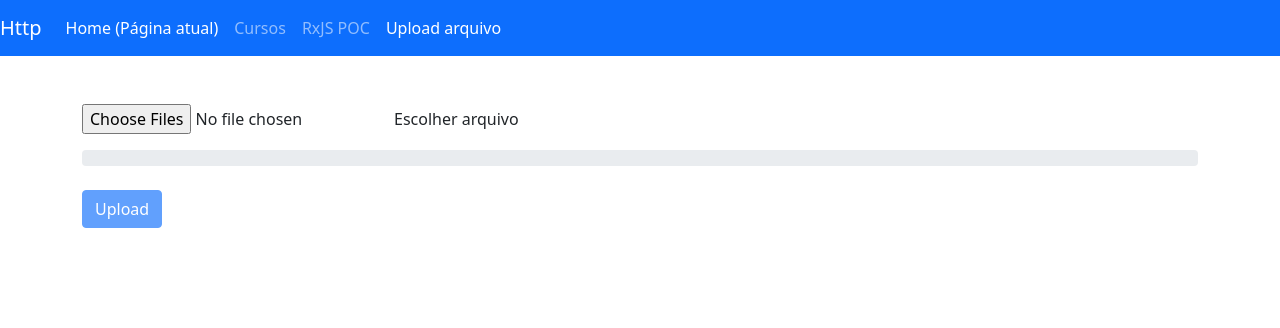
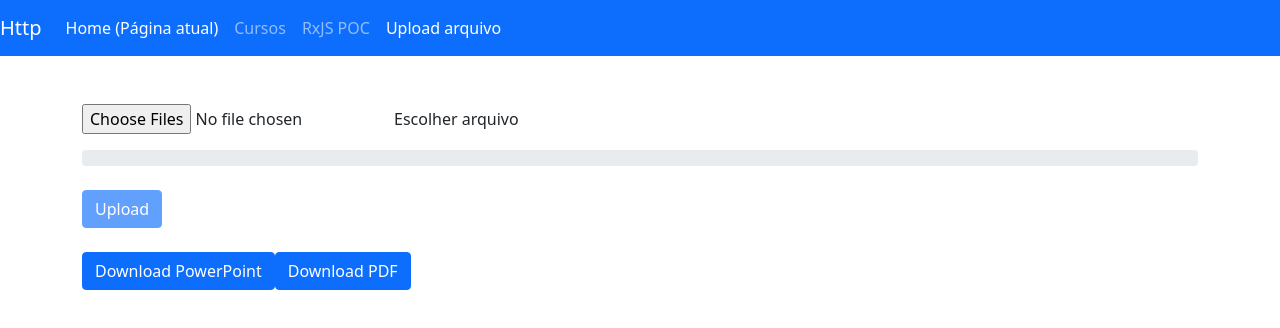
Before and after one commit to AndersonSilva94/estudos-angular-framework, an Angular app in the folder modulo-10-http/http/: page /upload in a window 1280 px wide. Shown: the top 328 px of the page. Built offline with nearby package versions, Linux system fonts and the light colour scheme.

Commit message:
feat: :rocket: Http: Download de Arquivo

```diff
--- a/modulo-10-http/http/src/app/upload-file/upload-file.service.ts
+++ b/modulo-10-http/http/src/app/upload-file/upload-file.service.ts
@@ -22,4 +22,35 @@ export class UploadFileService {
       reportProgress: true
     })
   }
+
+  download(url: string) {
+    return this.http.get(url, {
+      responseType: 'blob' as 'json',
+      // reportProgress -> content-length -> é preciso que o back-end forneça essa informação
+    })
+  }
+
+  handleFile(res: any, fileName: string) {
+    const file = new Blob([res], {
+      type: res.type
+    });
+
+    // IE
+    if (window.navigator && (window.navigator as any).msSaveOrOpenBlob) {
+      (window.navigator as any).msSaveOrOpenBlob(file);
+      return;
+    }
+
+    //Chrome
+    const blob = window.URL.createObjectURL(file);
+
+    const link = document.createElement('a');
+    link.href = blob;
+    link.download = fileName;
+
+    link.click();
+
+    window.URL.revokeObjectURL(blob);
+    link.remove();
+  }
 }
--- a/modulo-10-http/http/src/app/upload-file/upload-file/upload-file.component.html
+++ b/modulo-10-http/http/src/app/upload-file/upload-file/upload-file.component.html
@@ -31,3 +31,19 @@
     Upload
   </button>
 </div>
+<div class="mt-4">
+  <button
+    type="button"
+    class="btn btn-primary"
+    (click)="onDownloadPowerPoint()"
+  >
+    Download PowerPoint
+  </button>
+  <button
+    type="button"
+    class="btn btn-primary"
+    (click)="onDownloadPDF()"
+  >
+    Download PDF
+  </button>
+</div>
--- a/modulo-10-http/http/src/app/upload-file/upload-file/upload-file.component.ts
+++ b/modulo-10-http/http/src/app/upload-file/upload-file/upload-file.component.ts
@@ -61,4 +61,18 @@ export class UploadFileComponent implements OnInit {
     }
   }
 
+  onDownloadPowerPoint() {
+    this.service.download(`${environment.BASE_URL}/downloadPowerPoint`)
+      .subscribe((res: any) => {
+        this.service.handleFile(res, 'delivery.pptx');
+      })
+  }
+
+  onDownloadPDF() {
+    this.service.download(`${environment.BASE_URL}/downloadPowerPoint`)
+      .subscribe((res: any) => {
+        this.service.handleFile(res, 'curriculum.pdf');
+      })
+  }
+
 }
```
Also changed, not shown: 1 other file (tests, documents, lock files or other folders).
